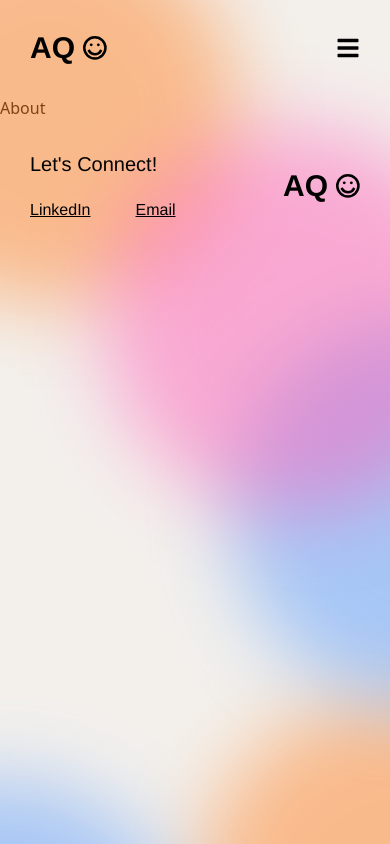
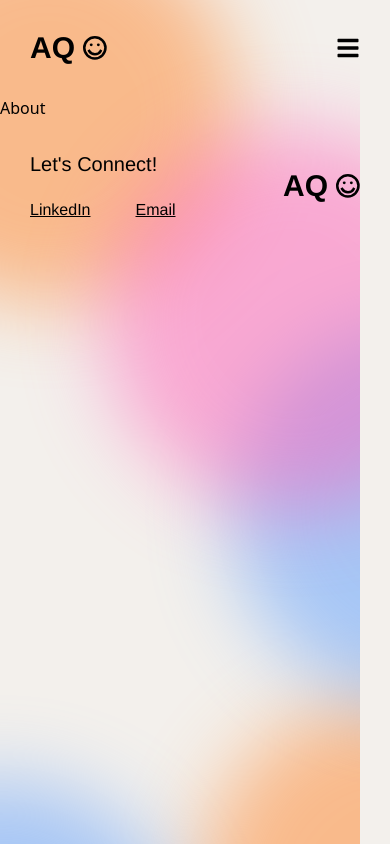
Before and after one commit to agabra23/aleynna-portfolio, a React (Vite) app: page /about in a window 390 px wide. Built offline with nearby package versions, Linux system fonts and the light colour scheme.

Commit message:
Adjust nav pop-up positioning

```diff
--- a/src/App.jsx
+++ b/src/App.jsx
@@ -10,7 +10,7 @@ import Footer from "./components/Footer";
 
 function App() {
   return (
-    <div className="relative overflow-x-hidden min-h-screen w-full bg-offwhite">
+    <div className="relative z-0 overflow-x-hidden min-h-screen w-full bg-offwhite">
       <BrowserRouter>
         <NavBar />
         <Routes>
@@ -35,7 +35,7 @@ function App() {
         </Routes>
         <Footer />
       </BrowserRouter>
-      <div className="-z-0 absolute top-0 left-0 bottom-0 right-0 max-h-full overflow-hidden">
+      <div className="-z-10 absolute top-0 left-0 bottom-0 right-0 max-h-full overflow-hidden">
         <div className="opacity-50 absolute -top-20 -left-36 w-96 h-96 filter blur-2xl bg-pumpkin rounded-full"></div>
         <div className="opacity-50 absolute -bottom-60 -right-48 w-96 h-96 filter blur-2xl bg-pumpkin rounded-full"></div>
         <div className="opacity-50 absolute top-80 -right-56 w-96 h-96 filter blur-2xl bg-blueberry rounded-full"></div>
--- a/src/components/NavBar.jsx
+++ b/src/components/NavBar.jsx
@@ -37,7 +37,7 @@ const NavBar = () => {
   }, []);
 
   return (
-    <nav className="flex justify-between mx-[30px] md:max-xl:mx-[60px] lg:mx-[130px] font-helvetica py-[30px] md:py-[50px]">
+    <nav className="relative z-10 flex justify-between mx-[30px] md:max-xl:mx-[60px] lg:mx-[130px] font-helvetica py-[30px] md:py-[50px]">
       <div className="text-3xl md:text-5xl flex gap-[8px] md:gap-[12px] relative z-30">
         <h1 className="font-bold">AQ</h1>
         <div className="flex items-center">
@@ -98,7 +98,7 @@ const NavBar = () => {
           <div
             className={`${
               showProjectDetails ? "visible opacity-100" : "invisible opacity-0"
-            } transition-all duration-300 ease-in-out text-xl font-thin absolute z-40 shadow-custom top-12 -translate-x-10 bg-white p-[35px] rounded-[25px]`}
+            } transition-all duration-300 ease-in-out text-xl font-thin absolute shadow-custom top-12 -translate-x-10 bg-white p-[35px] rounded-[25px]`}
           >
             <p
               onClick={() => {
--- a/src/pages/Home.jsx
+++ b/src/pages/Home.jsx
@@ -8,7 +8,7 @@ import { useNavigate } from "react-router-dom";
 const Home = () => {
   const navigator = useNavigate();
   return (
-    <div className="relative z-10 mx-[50px] md:mx-[130px] lg:mx-[200px] 2xl:mx-[340px] font-garamond max-w-full">
+    <div className="relative z-0 mx-[50px] md:mx-[130px] lg:mx-[200px] 2xl:mx-[340px] font-garamond max-w-full">
       <section className="font-garamond pt-[75px] lg:pb-[150px] pb-[100px] border-b border-b-black/40">
         <h2 className="font-helvetica md:text-5xl text-4xl lg:text-8xl font-bold text-center">
           Aleynna Quinones
```
